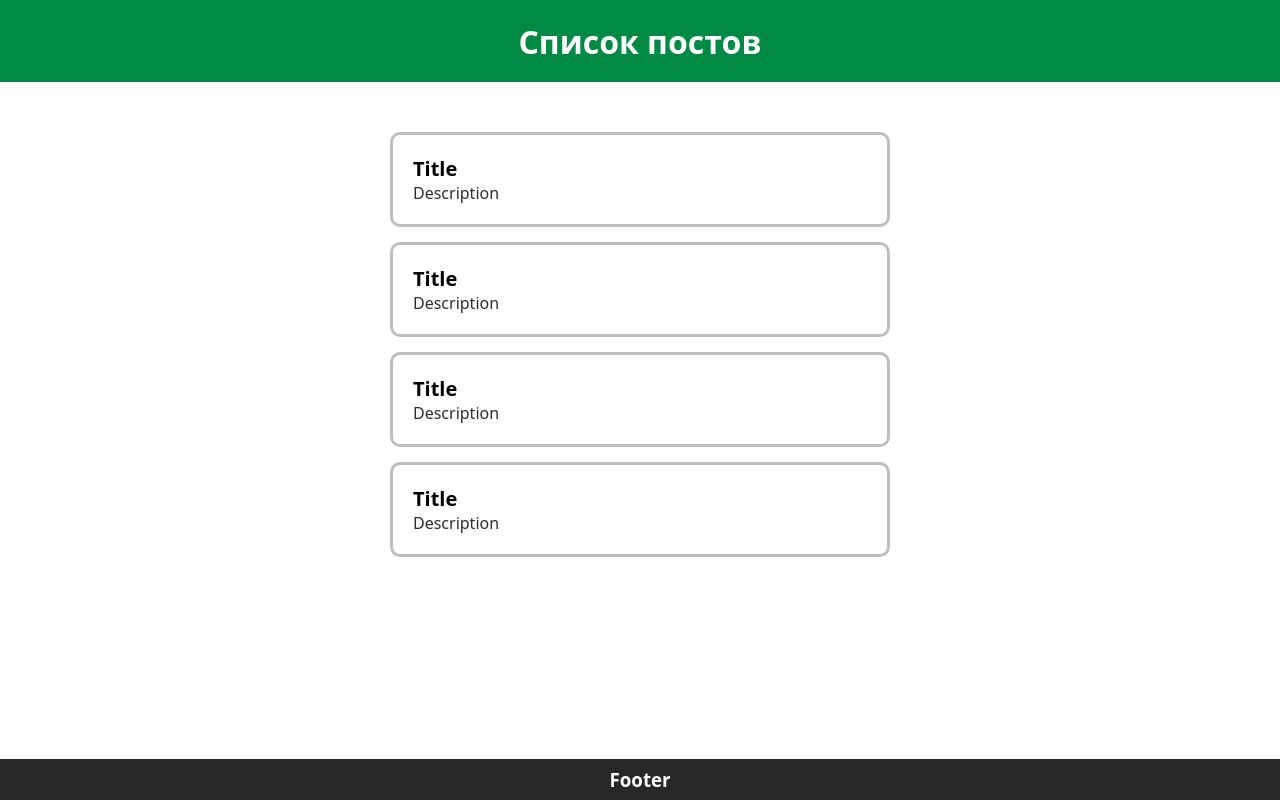
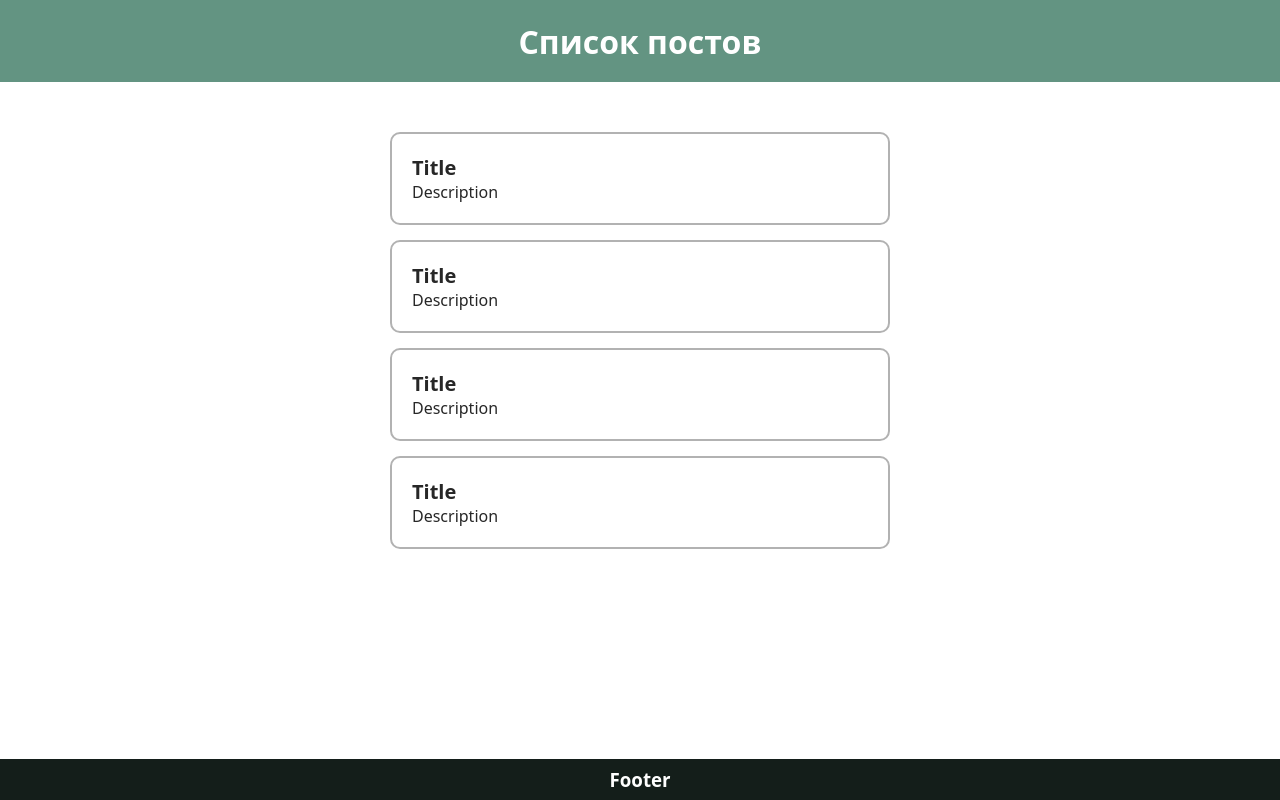
Before and after one commit to NickEv0209/React-intensive, a React (Vite) app: page / in a window 1280 px wide. Built offline with nearby package versions, Linux system fonts and the light colour scheme.

Commit message:
Change color in css variable

```diff
--- a/src/App/App.css
+++ b/src/App/App.css
@@ -1,11 +1,9 @@
 :root {
-  --main-color: #008a43;
-  --secondary-color: #282828;
-  --border-color: #bebebe;
-  --font-color: #202020;
-  --light-font-color: #ffffff;
-  --title-color: #000000;
-  --description-color: #2e2e2e;
+  --bg-color: #fff;
+  --primary-color: #639482;
+  --secondary-color: #304c5a;
+  --font-color: #272727;
+  --inverse-font-color: #fff;
 }
 
 * {
@@ -18,4 +16,5 @@
 
 body {
   height: 100vh;
+  background-color: var(--bg-color)
 }
--- a/src/entities/post/ui/PostCard.module.css
+++ b/src/entities/post/ui/PostCard.module.css
@@ -2,15 +2,15 @@
   width: 500px;
   height: fit-content;
   padding: 20px;
-  border: 3px solid var(--border-color);
+  border: 2px solid #b2b2b2;
   border-radius: 10px;
 }
 
 .postTitle {
   font-size: 20px;
-  color: var(--title-color);
+  color: var(--font-color);
 }
 
 .postDescription {
-  color: var(--description-color);
+  color: var(--font-color);
 }
--- a/src/widgets/LayoutFooter/Footer.module.css
+++ b/src/widgets/LayoutFooter/Footer.module.css
@@ -4,9 +4,9 @@
   align-items: center;
   width: 100%;
   height: 50px;
-  background-color: var(--secondary-color);
+  background-color: color-mix(in srgb, var(--primary-color), black 80%);
 }
 
 .footerText {
-  color: var(--light-font-color);
+  color: var(--inverse-font-color);
 }
--- a/src/widgets/LayoutHeader/Header.module.css
+++ b/src/widgets/LayoutHeader/Header.module.css
@@ -4,9 +4,9 @@
   align-items: center;
   width: 100vw;
   height: 100px;
-  background-color: var(--main-color);
+  background-color: var(--primary-color);
 }
 
 .headerTitle {
-  color: var(--light-font-color);
+  color: var(--inverse-font-color);
 }
```
